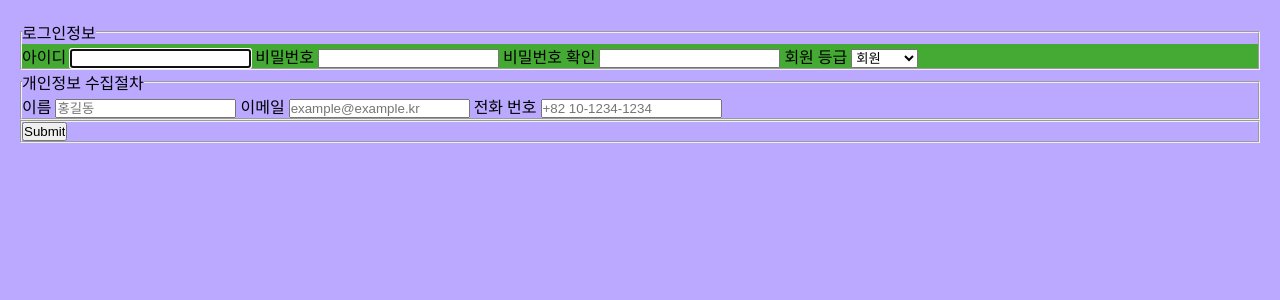
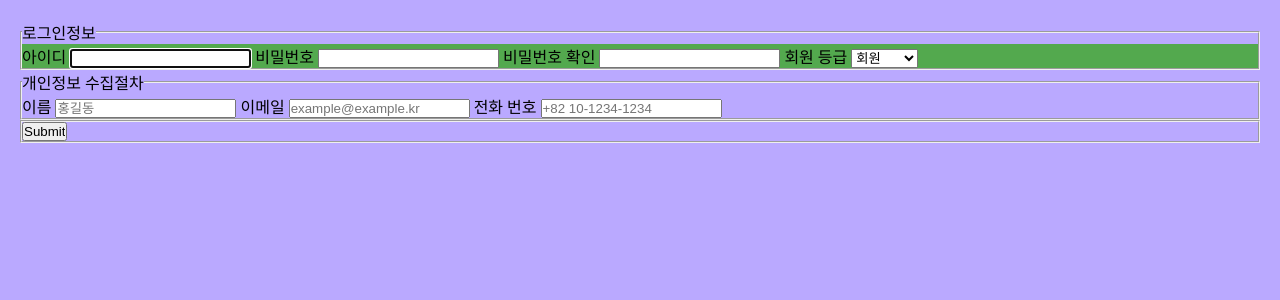
Before and after one commit to Jihoo125/vscode-download, a PHP site: page /ch10/quiz2.html in a window 1280 px wide. Shown: the top 300 px of the page. Run offline with PHP 8.4, Linux system fonts and the light colour scheme.

Commit message:
Automated commit

```diff
--- a/ch10/qz2.css
+++ b/ch10/qz2.css
@@ -7,5 +7,5 @@ body{
     padding: 20px;
 }
 #signup{
-    background: #4a3;
+    background: #4a3d;
 }
```
